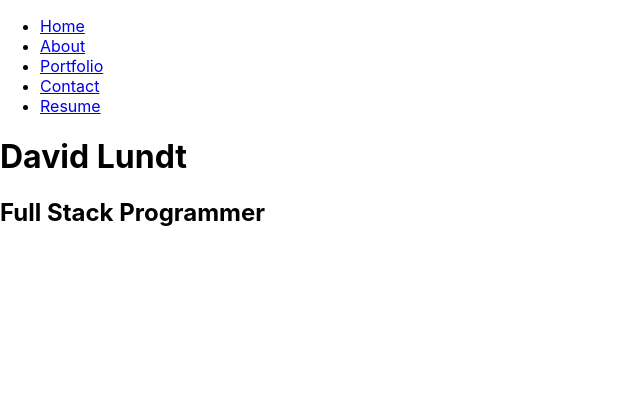
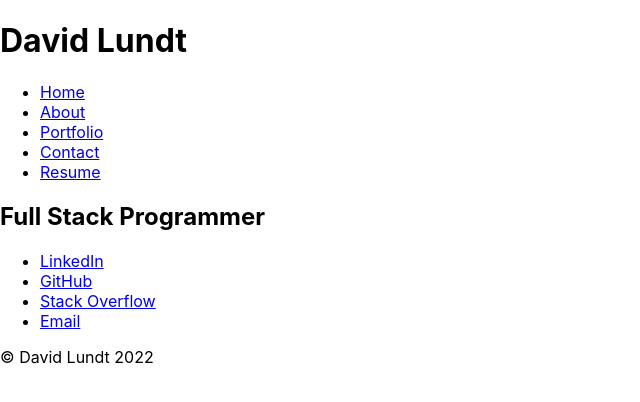
Before and after one commit to apatheticjedi/david-l-react-portfolio, a React (Create React App) app: page / in a window 1280 px wide. Shown: the top 402 px of the page, without its empty margins (0-640 px from the left). Built offline with nearby package versions, Linux system fonts and the light colour scheme.

Commit message:
added resume page

```diff
--- a/src/components/Footer.js
+++ b/src/components/Footer.js
@@ -0,0 +1,18 @@
+import React from 'react';
+
+export default function Footer() {
+    return (
+        <footer>
+        <ul>
+            <li><a href="https://www.linkedin.com/in/davidlundt/"><i class="fa-brands fa-linkedin"></i>LinkedIn</a></li>
+            <li><a href="https://github.com/apatheticjedi"><i class="fa-brands fa-github"></i>GitHub</a></li>
+            <li><a href="https://stackoverflow.com/users/19491645/davidl"><i class="fa-brands fa-twitter"></i>Stack Overflow</a></li>
+            <li><a href="mailto:thedudeabides1981@hotmail.com"><i class="fa-solid fa-envelope"></i>Email</a></li>
+        </ul>
+
+        <div>
+            <p>&copy; David Lundt 2022</p>
+        </div>
+    </footer>
+    );
+}
--- a/src/components/NavTabs.js
+++ b/src/components/NavTabs.js
@@ -3,6 +3,8 @@ import React from 'react';
 
 function NavTabs({ currentPage, handlePageChange }) {
   return (
+    <div>
+      <h1>David Lundt</h1>
       <ul className="nav nav-tabs">
         <li className="nav-item">
           <a
@@ -55,6 +57,7 @@ function NavTabs({ currentPage, handlePageChange }) {
           </a>
         </li>
       </ul>
+      </div>
       );
 }
 
--- a/src/components/PortfolioContainer.js
+++ b/src/components/PortfolioContainer.js
@@ -5,6 +5,7 @@ import About from './pages/About';
 import Portfolio from './pages/Portfolio';
 import Contact from './pages/Contact';
 import Resume from './pages/Resume';
+import Footer from './Footer';
 
 export default function PortfolioContainer() {
   const [currentPage, setCurrentPage] = useState('Home');
@@ -31,6 +32,7 @@ export default function PortfolioContainer() {
     <div>
       <NavTabs currentPage={currentPage} handlePageChange={handlePageChange} />
       {renderPage()}
+      <Footer />
     </div>
   );
 }
--- a/src/components/pages/About.js
+++ b/src/components/pages/About.js
@@ -3,7 +3,7 @@ import React from 'react';
 export default function About() {
     return (
         <div>
-            <h1>About Me</h1>
+            <h2>About Me</h2>
             <p>
                 I am currently attending a coding boot camp through the University of Oregon in Full Stack Web Development. I am looking to become a web developer once I am finished. I have a diverse background in media production, career services, recruiting, and sales. I am looking to apply my creativity and motivation in pursuit of this new career.
             </p>
--- a/src/components/pages/Contact.js
+++ b/src/components/pages/Contact.js
@@ -37,7 +37,7 @@ function ContactForm() {
   return (
 
     <section>
-      <h1>Contact me</h1>
+      <h2>Contact me</h2>
       <form id='contact-form' onSubmit={handleSubmit}>
         <div>
           <label htmlFor="name">Name: </label>
--- a/src/components/pages/Home.js
+++ b/src/components/pages/Home.js
@@ -3,7 +3,6 @@ import React from 'react';
 export default function Home() {
     return (
         <div>
-            <h1>David Lundt</h1>
             <h2>Full Stack Programmer</h2>
 
         </div>
--- a/src/components/pages/Portfolio.js
+++ b/src/components/pages/Portfolio.js
@@ -3,7 +3,7 @@ import React from 'react';
 export default function Portfolio() {
     return (
         <div>
-            <h1>Portfolio</h1>
+            <h2>Portfolio</h2>
             <p>
 
             </p>
--- a/src/components/pages/Resume.js
+++ b/src/components/pages/Resume.js
@@ -3,7 +3,7 @@ import React from 'react';
 export default function Resume() {
     return (
         <div>
-            <h1>Resume</h1>
+            <h2>My Resume</h2>
             <p>
 
             </p>
```
Lines whose indentation alone changed are shown as unchanged.
